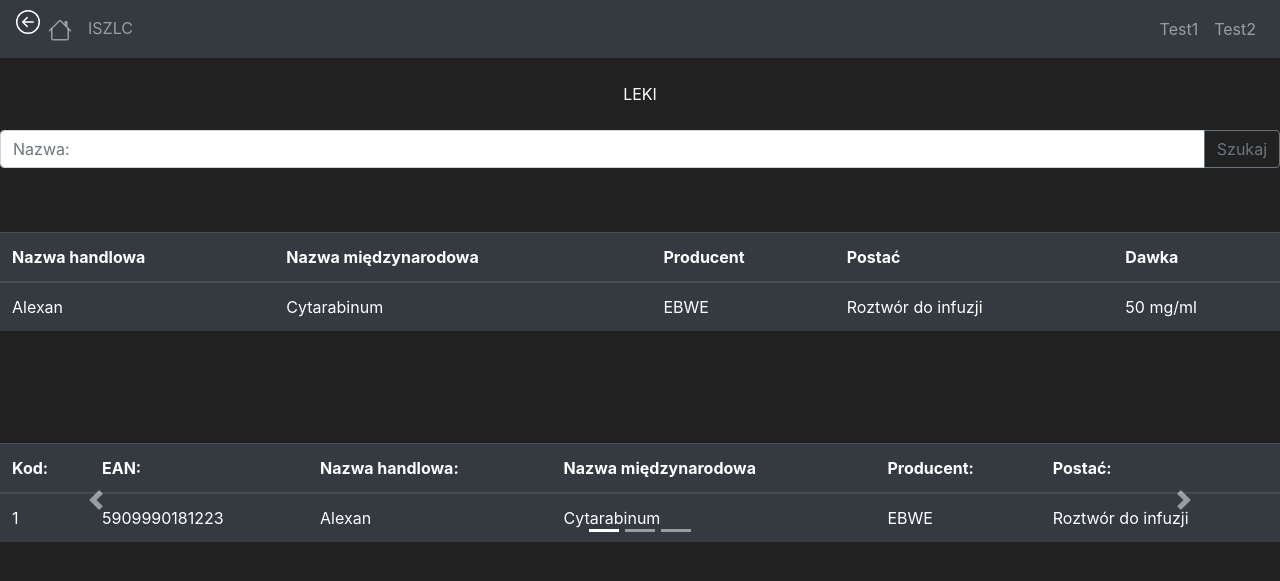
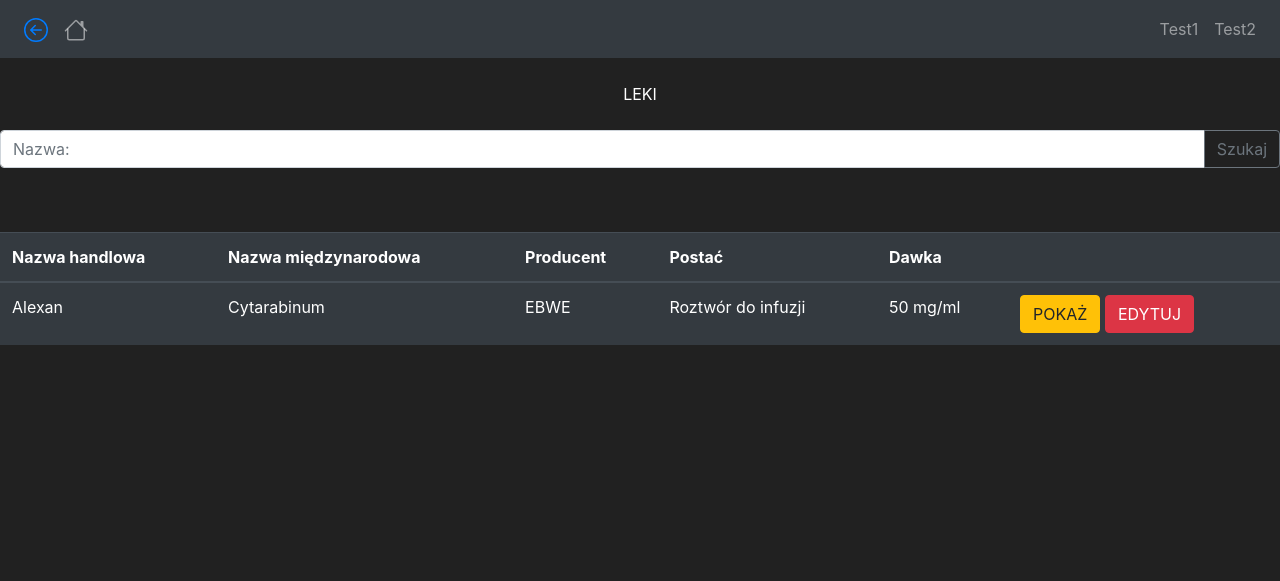
Before and after one commit to PiotrKwiatosz/ISZLC, a Flask app: page /leki_wyszukaj in a window 1280 px wide. Shown: the top 581 px of the page. Run offline with Flask 2, Linux system fonts and the light colour scheme; some libraries are stand-ins or nearby versions.

Commit message:
06.10.2022 - UPDATE

```diff
--- a/iszlc/routes.py
+++ b/iszlc/routes.py
@@ -1,4 +1,3 @@
-from urllib import request
 from iszlc import app
 from flask import render_template, redirect, url_for, flash, request
 from iszlc.models import Doctors
@@ -12,10 +11,6 @@ def home_page():
 
 #### GLOWNE
 
-# @app.route('/login')
-# def login_page():
-#   return render_template('login.html')
-
 @app.route('/iszlc')
 def iszlc_page():
     return render_template('iszlc.html')
@@ -26,30 +21,55 @@ def iszlc_page():
 def leki_wyszukaj_page():
     return render_template('leki/wyszukaj.html')
 
+@app.route('/leki_dopisz')
+def leki_dopisz_page():
+    return render_template('leki/dopisz.html')
+
 ## RECEPTY
 
 @app.route('/recepty_wyszukaj')
 def recepty_wyszukaj_page():
     return render_template('recepty/wyszukaj.html')
 
+@app.route('/recepty_dopisz')
+def recepty_dopisz_page():
+    return render_template('recepty/dopisz.html')
+
+@app.route('/recepty_drukuj')
+def recepty_drukuj_page():
+    return render_template('recepty/drukuj.html')
+
 ## PRODUKCJA
-
-@app.route('/produkcja-wyszukaj')
-def produkcja_wyszukaj_page():
-    return render_template('produkcja/wyszukaj.html')
 
 ## PACJENCI
 
-@app.route('/pacjenci-wyszukaj')
+@app.route('/pacjenci_wyszukaj')
 def pacjenci_wyszukaj_page():
     return render_template('pacjenci/wyszukaj.html')
+
+@app.route('/pacjenci_dopisz')
+def pacjenci_dopisz_page():
+    return render_template('pacjenci/dopisz.html')
 
 ## RAPORTY
 
 ## SLOWNIKI
 
+@app.route('/slowniki_oddzialy')
+def slowniki_oddzialy_page():
+    return render_template('modules.html')
+
+@app.route('/slowniki_users')
+def slowniki_users_page():
+    return render_template('slowniki/users.html')
 
 #### MODULY
+
+@app.route('/moduly')
+def modules_page():
+    return render_template('slowniki/oddzialy.html')
+
+# --
 
 @app.route('/farmaceuta')
 def farm_page():
@@ -64,7 +84,7 @@ def doktorzy_page():
     doctor = Doctors.query.all()
     return render_template('doktorzy.html', Doctors=doctor)
 
-## DODAWANIE
+# DODAWANIE
 
 @app.route('/dodaj', methods=['GET', 'POST'])
 def add_page():
@@ -80,7 +100,7 @@ def add_page():
 
     if form.errors != {}: #Jesli nie ma bledow z validatora
         for err_msg in form.errors.values():
-            flash(f'Blad dodania doktora: {err_msg}', category='danger')
+            flash(f'Bląd dodania doktora: {err_msg}', category='danger')
 
     return render_template('add.html', form=form)
 
--- a/iszlc/templates/base.html
+++ b/iszlc/templates/base.html
@@ -24,10 +24,11 @@
       <div class="collapse navbar-collapse" id="navbarNav">
         <ul class="navbar-nav mr-auto">
           <!-- IKONA POWRÓT -->
-            <li class="nav-item active">
+            <li class="nav-link" class="back">
+              <a href="javascript:history.back()">
               <svg xmlns="http://www.w3.org/2000/svg" width="24" height="24" fill="currentColor" class="bi bi-arrow-left-circle" viewBox="0 0 16 16">
                 <path fill-rule="evenodd" d="M1 8a7 7 0 1 0 14 0A7 7 0 0 0 1 8zm15 0A8 8 0 1 1 0 8a8 8 0 0 1 16 0zm-4.5-.5a.5.5 0 0 1 0 1H5.707l2.147 2.146a.5.5 0 0 1-.708.708l-3-3a.5.5 0 0 1 0-.708l3-3a.5.5 0 1 1 .708.708L5.707 7.5H11.5z"/>
-              </svg>
+              </svg></a>
               </li>
               <li>
                 <a class="nav-link" href="{{ url_for('home_page') }}">
@@ -36,9 +37,6 @@
                   <path fill-rule="evenodd" d="M2 13.5V7h1v6.5a.5.5 0 0 0 .5.5h9a.5.5 0 0 0 .5-.5V7h1v6.5a1.5 1.5 0 0 1-1.5 1.5h-9A1.5 1.5 0 0 1 2 13.5zm11-11V6l-2-2V2.5a.5.5 0 0 1 .5-.5h1a.5.5 0 0 1 .5.5z"/>
                   <path fill-rule="evenodd" d="M7.293 1.5a1 1 0 0 1 1.414 0l6.647 6.646a.5.5 0 0 1-.708.708L8 2.207 1.354 8.854a.5.5 0 1 1-.708-.708L7.293 1.5z"/>
                 </svg><span class="sr-only">(current)</span></a>
-            </li>
-            <li class="nav-item">
-                <a class="nav-link" href="{{ url_for('iszlc_page') }}">ISZLC</a>
             </li>
         </ul>
         <ul class="navbar-nav">
--- a/iszlc/templates/home.html
+++ b/iszlc/templates/home.html
@@ -7,8 +7,7 @@
 
     <center>
     <!-- Witaj w  ISZLC! -->
-
-     <a class="nav-link" href="{{ url_for('iszlc_page') }}">
+    <a class="nav-link" href="{{ url_for('iszlc_page') }}">
     <img src="{{ url_for('static', filename='images/iszlc_logo.png' )}}">
 
     </center>
--- a/iszlc/templates/leki/wyszukaj.html
+++ b/iszlc/templates/leki/wyszukaj.html
@@ -30,115 +30,29 @@
         <th scope="col">Producent</th>
         <th scope="col">Postać</th>
         <th scope="col">Dawka</th>
+        <th></th>
       </tr>
     </thead>
     <tbody>
-      <tr>
         <td>Alexan</td>
         <td>Cytarabinum</td>
         <td>EBWE</td>
         <td>Roztwór do infuzji</td>
         <td>50 mg/ml</td>
+        <td>
+          <a class="btn btn-outline btn-warning" href="#">POKAŻ</a>
+          <a class="btn btn-outline btn-danger" href="#">EDYTUJ</a>
+        </td>
       </tr>
+
+
+
     </tbody>
   </table>
 
   <br><br><br><br>
 
-<div id="carouselExampleIndicators" class="carousel slide" data-ride="carousel">
-  <ol class="carousel-indicators">
-    <li data-target="#carouselExampleIndicators" data-slide-to="0" class="active"></li>
-    <li data-target="#carouselExampleIndicators" data-slide-to="1"></li>
-    <li data-target="#carouselExampleIndicators" data-slide-to="2"></li>
-  </ol>
-  <div class="carousel-inner">
-    <div class="carousel-item active">
-     <table class="table table-hover table-dark">
-    <thead>
-      <tr>
-        <th scope="col">Kod:</th>
-        <th scope="col">EAN:</th>
-        <th scope="col">Nazwa handlowa:</th>
-        <th scope="col">Nazwa międzynarodowa</th>
-        <th scope="col">Producent:</th>
-        <th scope="col">Postać:</th>
-      </tr>
-    </thead>
-    <tbody>
-      <tr>
-        <td>1</td>
-        <td>5909990181223</td>
-        <td>Alexan</td>
-        <td>Cytarabinum</td>
-        <td>EBWE</td>
-        <td>Roztwór do infuzji</td>
-      </tr>
-    </tbody>
-  </table>
-    </div>
-    <div class="carousel-item">
-      <table class="table table-hover table-dark">
-        <thead>
-          <tr>
-            <th scope="col">Zawartość substancji czynnej:</th>
-            <th scope="col">Opakowanie:</th>
-            <th scope="col">Okres ważności -
-              fiolka otwarta:</th>
-            <th scope="col">Temperatura przeczowywania -
-               fiolka otwarta:</th>
-            <th scope="col">Okres ważności -
-               rozcieńczony roztwór:</th>
-            <th scope="col">Temperatura przechowywania -
-               rozcieńczony roztów:</th>
-          </tr>
-        </thead>
-        <tbody>
-          <tr>
-            <td>50 mh/ml</td>
-            <td>fiolka</td>
-            <td>28 dni</td>
-            <td>2-8 lub temperatura pokojowa</td>
-            <td>28 dni</td>
-            <td>2-8 lub temperatura pokojowa</td>
-          </tr>
-        </tbody>
-      </table>
-    </div>
-    <div class="carousel-item">
-      <table class="table table-hover table-dark">
-        <thead>
-          <tr>
-            <th scope="col">Fizyczna i chemiczna stabilność w stężeniu:</th>
-            <th scope="col">Okres ważności:</th>
-            <th scope="col">Temperatura przechowywania:</th>
-            <th scope="col">Fizyczna i chemiczna stabilność w stężeniu:</th>
-            <th scope="col">Okres ważności</th>
-            <th scope="col">Temperatura przechowywania:</th>
-            <th scope="col">Ochrona przed światłem:</th>
-          </tr>
-        </thead>
-        <tbody>
-          <tr>
-            <td>0,1 mg/ml</td>
-            <td>28 dni</td>
-            <td>pokojowa</td>
-            <td>20 mg/ml</td>
-            <td>28 dni</td>
-            <td>pokojowa</td>
-            <td>brak</td>
-          </tr>
-        </tbody>
-      </table>
-    </div>
-  </div>
-  <a class="carousel-control-prev" href="#carouselExampleIndicators" role="button" data-slide="prev">
-    <span class="carousel-control-prev-icon" aria-hidden="true"></span>
-    <span class="sr-only">Wstecz</span>
-  </a>
-  <a class="carousel-control-next" href="#carouselExampleIndicators" role="button" data-slide="next">
-    <span class="carousel-control-next-icon" aria-hidden="true"></span>
-    <span class="sr-only">Dalej</span>
-  </a>
+
 </div>
 
 {% endblock %}
--- a/iszlc/templates/pacjenci/wyszukaj.html
+++ b/iszlc/templates/pacjenci/wyszukaj.html
@@ -1,6 +1,6 @@
 {% extends 'base.html' %}
 {% block title %}
-    Wyszukaj PACJENCI
+    Wyszukaj - PACJENCI
 {% endblock %}
 
 {% block header %}
--- a/iszlc/templates/recepty/wyszukaj.html
+++ b/iszlc/templates/recepty/wyszukaj.html
@@ -1,6 +1,6 @@
 {% extends 'base.html' %}
 {% block title %}
-    Wyszukaj RECEPTY
+    Wyszukaj - RECEPTY
 {% endblock %}
 
 {% block header %}
```
Also changed, not shown: iszlc/templates/iszlc.html (+7 -7 lines), iszlc/templates/leki/dopisz.html (+13 -0 lines), iszlc/templates/pacjenci/dopisz.html (+14 -0 lines), iszlc/templates/recepty/dopisz.html (+18 -0 lines), iszlc/templates/recepty/drukuj.html (+15 -0 lines), iszlc/templates/slowniki/oddzialy.html (+16 -0 lines), iszlc/templates/slowniki/users.html (+19 -0 lines), iszlc/templates/pdf.html (deleted).
